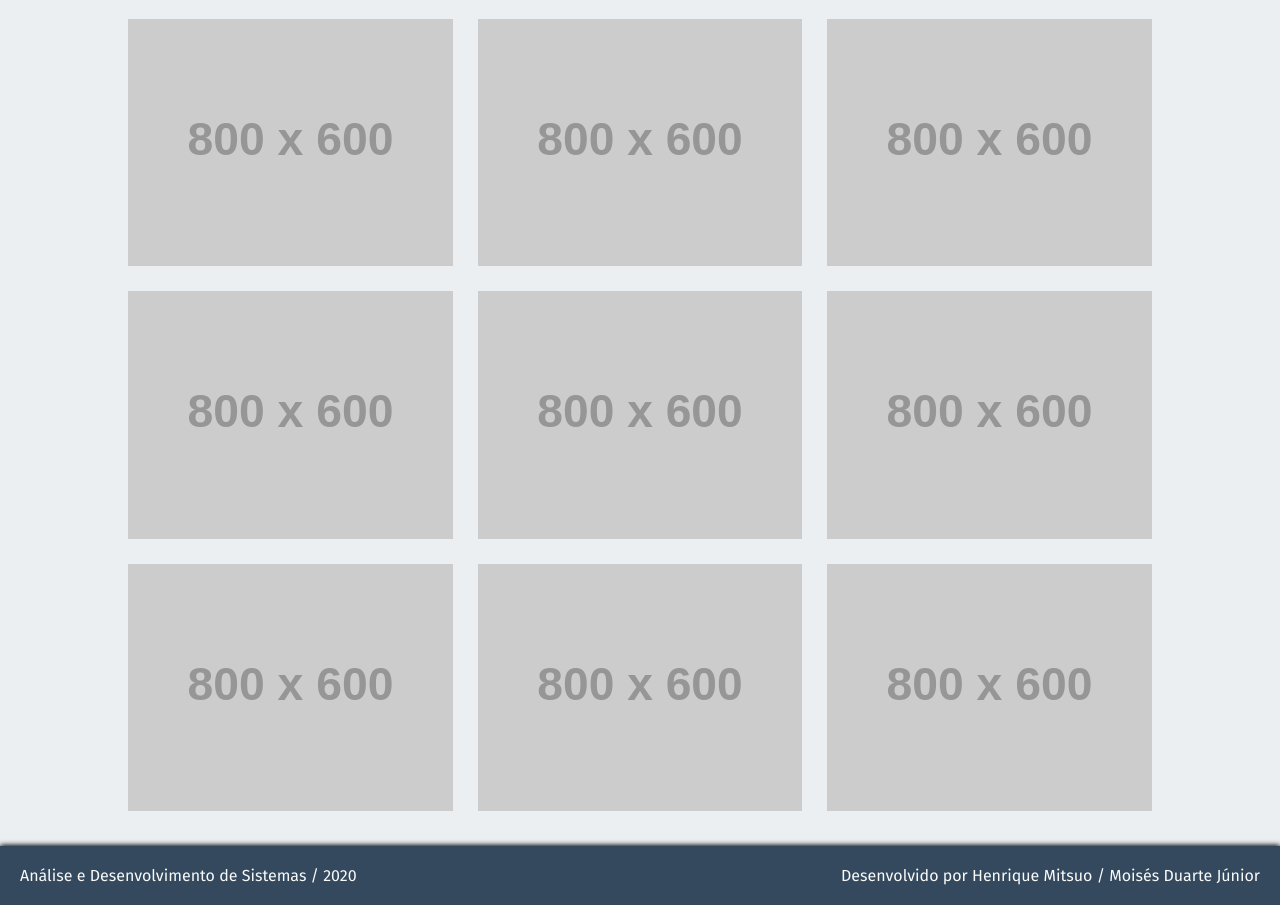
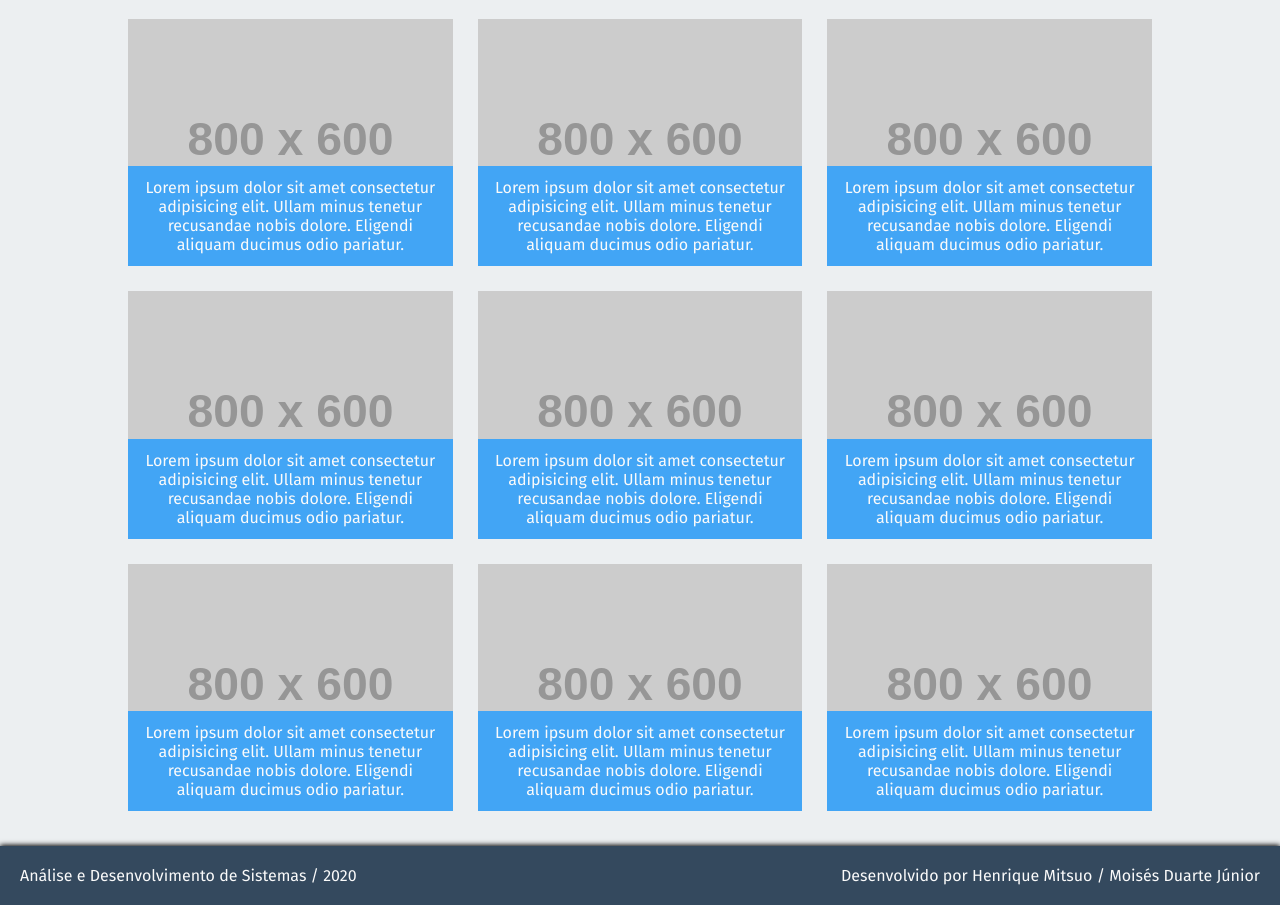
Before and after one commit to HenriqueMitsuo/Trabalho_DevWeb_1, a plain HTML site: page galeria.html in a window 1280 px wide. Shown: the part 113-1018 px from the top of the page. Drawn offline with Linux system fonts and the light colour scheme; placeholder pictures from the web are drawn by us.

Commit message:
Finalizando Layout galeria

```diff
--- a/css/galeria.css
+++ b/css/galeria.css
@@ -1,10 +1,12 @@
-.galeria-grid {
+.gallery-grid {
     width: 80%;
     margin: auto;
     margin-bottom: 35px;
     display: grid;
-    grid-template-columns: repeat(3, 1fr); /* Repete três colunas, cada uma 1/3 da tela */
-    grid-template-rows: repeat(3, 1fr); /* O mesmo que acima, para linhas*/
+    grid-template-columns: repeat(3, 1fr);
+    /* Repete três colunas, cada uma 1/3 da tela */
+    grid-template-rows: repeat(3, 1fr);
+    /* O mesmo que acima, para linhas*/
     grid-gap: 25px;
 }
 
@@ -13,7 +15,21 @@ h1 {
     color: var(--textBlack);
 }
 
-img {
+.gallery-item {
+    position: relative;
+}
+
+.gallery-item>img {
     width: 100%;
     height: 100%;
 }
+
+.gallery-item>.item-description {
+    background-color: var(--primaryColor);
+    position: absolute;
+    left: 0px;
+    bottom: 0px;
+    right: 0px;
+    padding: 12px;
+    text-align: center;
+}
--- a/galeria.html
+++ b/galeria.html
@@ -27,53 +27,83 @@
         </div>
     </nav>
 
-
-
-
     <!-- GRID-GALERIA -->
     <h1>GALERIA</h1>
-    <div class="galeria-grid">
+    <div class="gallery-grid">
         <!-- Linha 1 -->
-        <div class="galeria-item">
+        <div class="gallery-item">
             <img src="https://via.placeholder.com/800x600/34495e/FAFAFA" alt="">
+            <div class="item-description">
+                Lorem ipsum dolor sit amet consectetur adipisicing elit. Ullam minus tenetur recusandae nobis dolore. Eligendi aliquam ducimus odio pariatur.
+            </div>
         </div>
 
-        <div class="galeria-item">
+        <div class="gallery-item">
             <img src="https://via.placeholder.com/800x600/34495e/FAFAFA" alt="">
+            <div class="item-description">
+                Lorem ipsum dolor sit amet consectetur adipisicing elit. Ullam minus tenetur recusandae nobis dolore. Eligendi
+                aliquam ducimus odio pariatur.
+            </div>
         </div>
 
-        <div class="galeria-item">
+        <div class="gallery-item">
             <img src="https://via.placeholder.com/800x600/34495e/FAFAFA" alt="">
+            <div class="item-description">
+                Lorem ipsum dolor sit amet consectetur adipisicing elit. Ullam minus tenetur recusandae nobis dolore. Eligendi
+                aliquam ducimus odio pariatur.
+            </div>
         </div>
 
         <!-- Linha 2 -->
-        <div class="galeria-item">
+        <div class="gallery-item">
             <img src="https://via.placeholder.com/800x600/34495e/FAFAFA" alt="">
+            <div class="item-description">
+                Lorem ipsum dolor sit amet consectetur adipisicing elit. Ullam minus tenetur recusandae nobis dolore. Eligendi
+                aliquam ducimus odio pariatur.
+            </div>
         </div>
 
-        <div class="galeria-item">
+        <div class="gallery-item">
             <img src="https://via.placeholder.com/800x600/34495e/FAFAFA" alt="">
+            <div class="item-description">
+                Lorem ipsum dolor sit amet consectetur adipisicing elit. Ullam minus tenetur recusandae nobis dolore. Eligendi
+                aliquam ducimus odio pariatur.
+            </div>
         </div>
 
-        <div class="galeria-item">
+        <div class="gallery-item">
             <img src="https://via.placeholder.com/800x600/34495e/FAFAFA" alt="">
+            <div class="item-description">
+                Lorem ipsum dolor sit amet consectetur adipisicing elit. Ullam minus tenetur recusandae nobis dolore. Eligendi
+                aliquam ducimus odio pariatur.
+            </div>
         </div>
 
         <!-- Linha 3 -->
-        <div class="galeria-item">
+        <div class="gallery-item">
             <img src="https://via.placeholder.com/800x600/34495e/FAFAFA" alt="">
+            <div class="item-description">
+                Lorem ipsum dolor sit amet consectetur adipisicing elit. Ullam minus tenetur recusandae nobis dolore. Eligendi
+                aliquam ducimus odio pariatur.
+            </div>
         </div>
 
-        <div class="galeria-item">
+        <div class="gallery-item">
             <img src="https://via.placeholder.com/800x600/34495e/FAFAFA" alt="">
+            <div class="item-description">
+                Lorem ipsum dolor sit amet consectetur adipisicing elit. Ullam minus tenetur recusandae nobis dolore. Eligendi
+                aliquam ducimus odio pariatur.
+            </div>
         </div>
 
-        <div class="galeria-item">
+        <div class="gallery-item">
             <img src="https://via.placeholder.com/800x600/34495e/FAFAFA" alt="">
+            <div class="item-description">
+                Lorem ipsum dolor sit amet consectetur adipisicing elit. Ullam minus tenetur recusandae nobis dolore. Eligendi
+                aliquam ducimus odio pariatur.
+            </div>
         </div>
     </div>
-
-
 
     <!-- FOOTER -->
     <div class="footer-bar">
```
